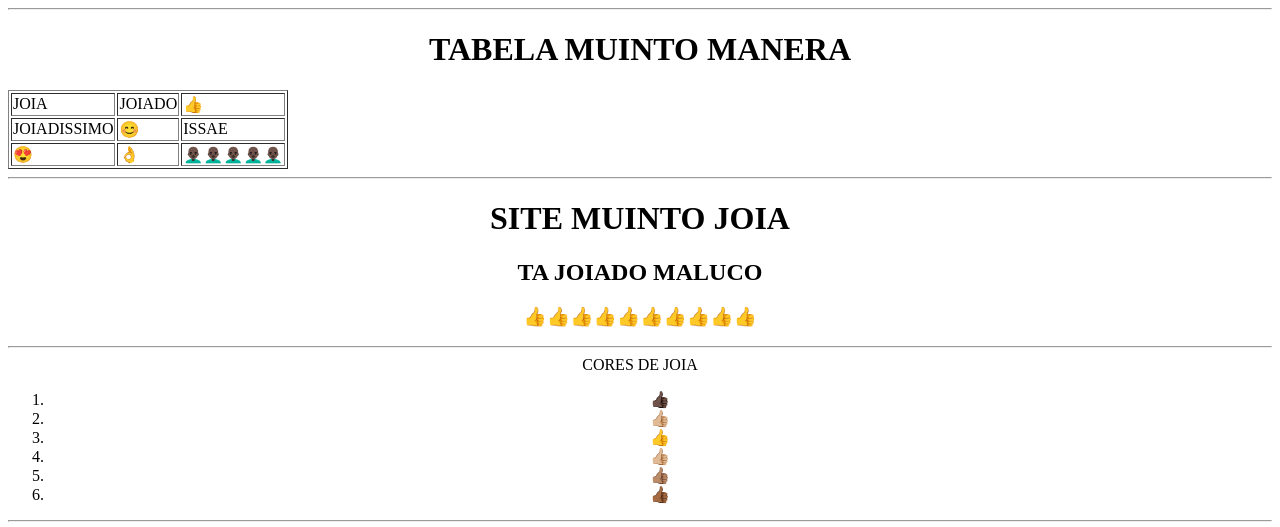
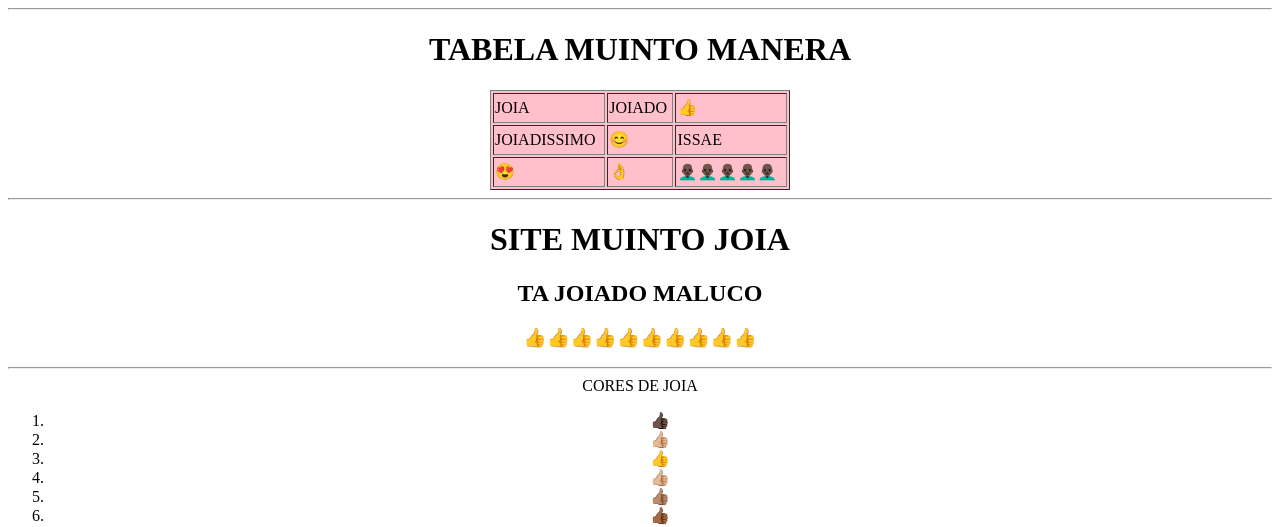
Before and after one commit to Guilhermegasp/Joia, a plain HTML site: page index.html in a window 1280 px wide. Shown: the top 527 px of the page. Drawn offline with Linux system fonts and the light colour scheme.

Commit message:
Add files via upload

```diff
--- a/index.html
+++ b/index.html
@@ -13,7 +13,7 @@
 <body>
     <hr>
     <H1>TABELA MUINTO MANERA</H1>
-    <table border="1">
+    <table border="1" bgcolor="pink" width=300 height=100 align=center>
         <tr>
             <td>JOIA</td>
             <td>JOIADO</td>
```
